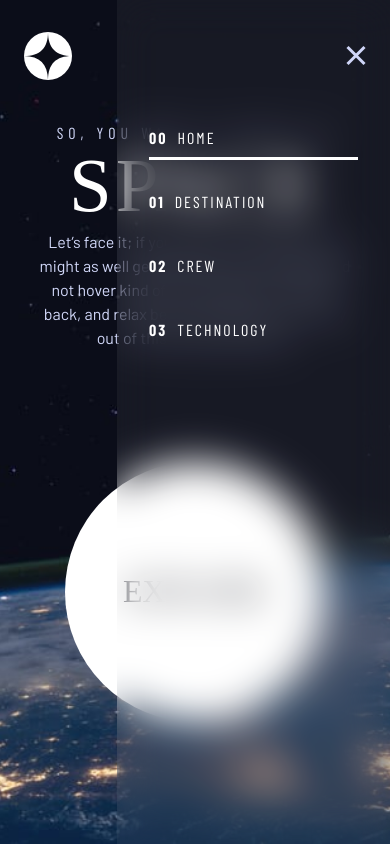
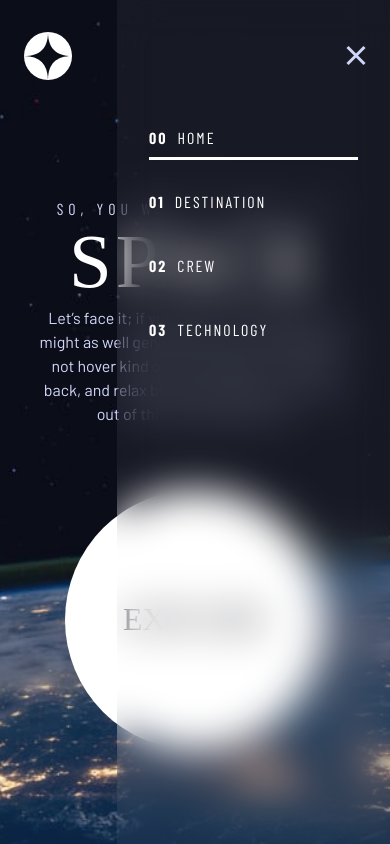
Before and after one commit to zun-liang/fem-space-tourism, a React (Vite) app: page / in a window 390 px wide. Both pictures are taken after a click on the icon 354 px from the left and 56 px from the top of the page. Built offline with nearby package versions, Linux system fonts and the light colour scheme; a web font is replaced by a local one.

Commit message:
update menu styles

```diff
--- a/src/components/Menu.tsx
+++ b/src/components/Menu.tsx
@@ -5,12 +5,15 @@ import styled from "styled-components";
 const StyledList = styled.ul`
   width: 70vw;
   height: 100%;
-  background-color: hsl(var(--white) / 0.05);
-  backdrop-filter: blur(20px);
+  background-color: hsl(var(--dark-color) / 0.95);
   position: absolute;
   right: 0;
   z-index: 2;
   padding: 6rem 2rem;
+  @supports (backdrop-filter: blur(20px)) {
+    background-color: hsl(var(--white) / 0.05);
+    backdrop-filter: blur(20px);
+  }
   @media (min-width: 560px) {
     width: auto;
     height: 90px;
--- a/src/pages/Home.tsx
+++ b/src/pages/Home.tsx
@@ -9,7 +9,7 @@ import { Article, H2, P, Section } from "../assets/styles/SharedStyles";
 const HomePage = styled(Section)`
   height: var(--app-height);
   min-height: auto;
-  padding: 0 2rem;
+  padding: 6.5rem 2rem 0;
   background-image: url(${BGMobile});
   @media (min-width: 560px) {
     background-image: url(${BGTablet});
@@ -72,7 +72,7 @@ const StyledP = styled(P)`
 const Circle = styled.div`
   width: 260px;
   height: 260px;
-  margin-top: 5rem;
+  margin-top: 2rem;
   background-color: hsl(var(--white));
   border-radius: 50%;
   cursor: pointer;
```
